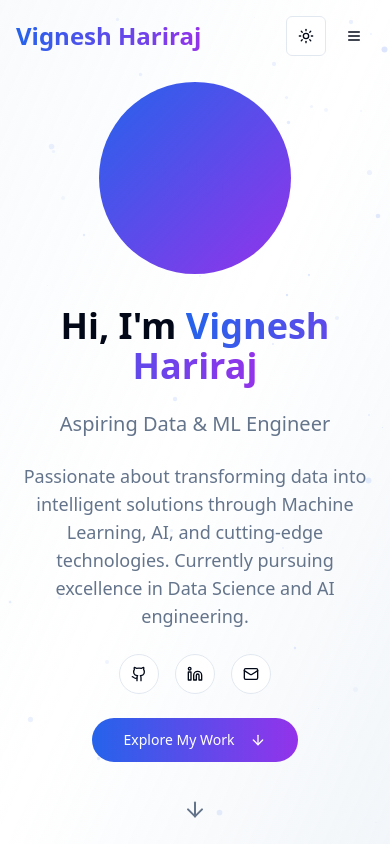
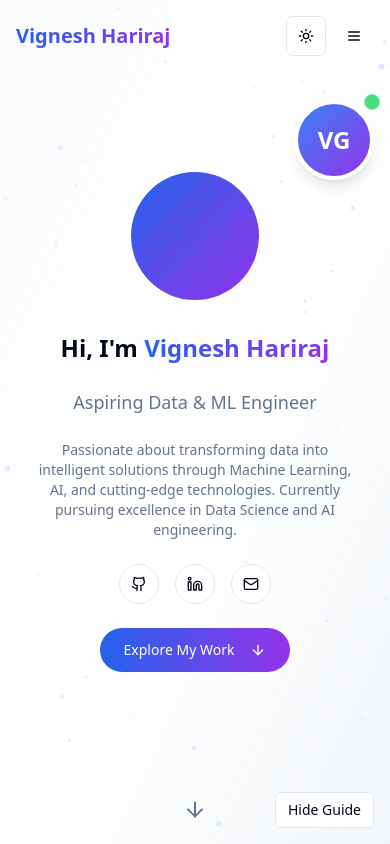
Before and after one commit to Vigneshhariraj/vignesh-ai-showcase-online, a React (Vite) app: page / in a window 390 px wide. Shown: the top 844 px of the page. Built offline with nearby package versions, Linux system fonts and the light colour scheme.

Commit message:
Fix: Improve responsiveness and add anime guide
- Ensure responsiveness across all screen sizes.
- Add an anime guide that follows the user while scrolling.
- Implement voice/word descriptions on hover/touch interactions.
- Integrate the anime character into the initial page layout.

```diff
--- a/src/components/AnimatedBackground.tsx
+++ b/src/components/AnimatedBackground.tsx
@@ -39,13 +39,21 @@ export function AnimatedBackground() {
 
   useEffect(() => {
     const animateParticles = () => {
-      setParticles(prev => prev.map(particle => ({
-        ...particle,
-        x: particle.x + particle.speedX,
-        y: particle.y + particle.speedY,
-        x: particle.x > window.innerWidth ? 0 : particle.x < 0 ? window.innerWidth : particle.x,
-        y: particle.y > window.innerHeight ? 0 : particle.y < 0 ? window.innerHeight : particle.y,
-      })));
+      setParticles(prev => prev.map(particle => {
+        let newX = particle.x + particle.speedX;
+        let newY = particle.y + particle.speedY;
+
+        if (newX > window.innerWidth) newX = 0;
+        if (newX < 0) newX = window.innerWidth;
+        if (newY > window.innerHeight) newY = 0;
+        if (newY < 0) newY = window.innerHeight;
+
+        return {
+          ...particle,
+          x: newX,
+          y: newY,
+        };
+      }));
     };
 
     const interval = setInterval(animateParticles, 50);
--- /dev/null
+++ b/src/components/AnimeGuide.tsx
@@ -0,0 +1,158 @@
+
+import { motion, AnimatePresence } from 'framer-motion';
+import { useState, useEffect } from 'react';
+import { MessageCircle, X, Volume2 } from 'lucide-react';
+import { Button } from '@/components/ui/button';
+import { Card } from '@/components/ui/card';
+
+interface GuideMessage {
+  text: string;
+  element?: string;
+}
+
+export function AnimeGuide() {
+  const [scrollY, setScrollY] = useState(0);
+  const [showMessage, setShowMessage] = useState(false);
+  const [currentMessage, setCurrentMessage] = useState<GuideMessage>({ text: "Hi! I'm your portfolio guide. Hover over elements to learn more!" });
+  const [isVisible, setIsVisible] = useState(true);
+
+  useEffect(() => {
+    const handleScroll = () => setScrollY(window.scrollY);
+    window.addEventListener('scroll', handleScroll);
+    return () => window.removeEventListener('scroll', handleScroll);
+  }, []);
+
+  const speakText = (text: string) => {
+    if ('speechSynthesis' in window) {
+      const utterance = new SpeechSynthesisUtterance(text);
+      utterance.rate = 0.8;
+      utterance.pitch = 1.1;
+      utterance.volume = 0.7;
+      speechSynthesis.speak(utterance);
+    }
+  };
+
+  const handleElementHover = (element: string, message: string) => {
+    setCurrentMessage({ text: message, element });
+    setShowMessage(true);
+    speakText(message);
+  };
+
+  useEffect(() => {
+    // Add hover listeners to elements
+    const elements = {
+      '[data-guide="hero"]': "Welcome to Vignesh's portfolio! This is where his journey begins.",
+      '[data-guide="about"]': "Here you'll learn about Vignesh's skills and expertise in AI and Data Science.",
+      '[data-guide="projects"]': "Check out these amazing projects showcasing technical capabilities!",
+      '[data-guide="education"]': "Vignesh's academic achievements and certifications are displayed here.",
+      '[data-guide="experience"]': "Professional experience and internship highlights are featured in this section.",
+      '[data-guide="contact"]': "Ready to connect? Use this form to get in touch with Vignesh!",
+      '[data-guide="social"]': "Connect with Vignesh on social platforms and GitHub.",
+      '[data-guide="theme"]': "Switch between light and dark themes for better viewing experience.",
+    };
+
+    const addListeners = () => {
+      Object.entries(elements).forEach(([selector, message]) => {
+        const element = document.querySelector(selector);
+        if (element) {
+          element.addEventListener('mouseenter', () => handleElementHover(selector, message));
+          element.addEventListener('mouseleave', () => setShowMessage(false));
+        }
+      });
+    };
+
+    // Delay to ensure DOM is ready
+    const timer = setTimeout(addListeners, 1000);
+    return () => clearTimeout(timer);
+  }, []);
+
+  if (!isVisible) return null;
+
+  return (
+    <>
+      {/* Anime Character */}
+      <motion.div
+        className="fixed right-4 z-50 pointer-events-none"
+        style={{
+          top: Math.min(100 + scrollY * 0.1, window.innerHeight - 200),
+        }}
+        initial={{ x: 100, opacity: 0 }}
+        animate={{ x: 0, opacity: 1 }}
+        transition={{ duration: 0.8, delay: 1 }}
+      >
+        <div className="relative">
+          {/* Anime Character SVG */}
+          <motion.div
+            className="w-20 h-20 bg-gradient-to-br from-blue-500 to-purple-600 rounded-full flex items-center justify-center shadow-lg border-4 border-white cursor-pointer pointer-events-auto"
+            whileHover={{ scale: 1.1 }}
+            whileTap={{ scale: 0.95 }}
+            onClick={() => setShowMessage(!showMessage)}
+          >
+            <div className="text-white text-2xl font-bold">VG</div>
+            {/* Anime-style eyes */}
+            <div className="absolute top-2 left-2 w-2 h-2 bg-white rounded-full animate-pulse"></div>
+            <div className="absolute top-2 right-2 w-2 h-2 bg-white rounded-full animate-pulse"></div>
+          </motion.div>
+
+          {/* Speech Bubble */}
+          <AnimatePresence>
+            {showMessage && (
+              <motion.div
+                initial={{ opacity: 0, scale: 0.8, x: 20 }}
+                animate={{ opacity: 1, scale: 1, x: 0 }}
+                exit={{ opacity: 0, scale: 0.8, x: 20 }}
+                className="absolute right-24 top-0 pointer-events-auto"
+              >
+                <Card className="p-3 max-w-xs bg-background/95 backdrop-blur border shadow-lg">
+                  <div className="flex items-start gap-2">
+                    <MessageCircle className="h-4 w-4 mt-0.5 text-blue-500 flex-shrink-0" />
+                    <div className="flex-1">
+                      <p className="text-sm text-foreground">{currentMessage.text}</p>
+                    </div>
+                    <Button
+                      variant="ghost"
+                      size="sm"
+                      className="h-6 w-6 p-0"
+                      onClick={() => speakText(currentMessage.text)}
+                    >
+                      <Volume2 className="h-3 w-3" />
+                    </Button>
+                    <Button
+                      variant="ghost"
+                      size="sm"
+                      className="h-6 w-6 p-0"
+                      onClick={() => setShowMessage(false)}
+                    >
+                      <X className="h-3 w-3" />
+                    </Button>
+                  </div>
+                  {/* Speech bubble tail */}
+                  <div className="absolute right-0 top-4 transform translate-x-1 -translate-y-1/2">
+                    <div className="w-0 h-0 border-l-8 border-l-border border-t-4 border-t-transparent border-b-4 border-b-transparent"></div>
+                  </div>
+                </Card>
+              </motion.div>
+            )}
+          </AnimatePresence>
+
+          {/* Floating animation indicator */}
+          <motion.div
+            className="absolute -top-1 -right-1 w-3 h-3 bg-green-400 rounded-full"
+            animate={{ scale: [1, 1.3, 1] }}
+            transition={{ duration: 2, repeat: Infinity }}
+          />
+        </div>
+      </motion.div>
+
+      {/* Toggle Button */}
+      <Button
+        variant="outline"
+        size="sm"
+        className="fixed bottom-4 right-4 z-50"
+        onClick={() => setIsVisible(!isVisible)}
+      >
+        {isVisible ? 'Hide Guide' : 'Show Guide'}
+      </Button>
+    </>
+  );
+}
--- a/src/components/Header.tsx
+++ b/src/components/Header.tsx
@@ -50,7 +50,7 @@ export function Header() {
           <motion.div
             initial={{ opacity: 0 }}
             animate={{ opacity: 1 }}
-            className="text-2xl font-bold bg-gradient-to-r from-blue-600 to-purple-600 bg-clip-text text-transparent"
+            className="text-xl sm:text-2xl font-bold bg-gradient-to-r from-blue-600 to-purple-600 bg-clip-text text-transparent"
           >
             Vignesh Hariraj
           </motion.div>
@@ -67,12 +67,16 @@ export function Header() {
                 <span className="absolute -bottom-1 left-0 w-0 h-0.5 bg-blue-600 transition-all group-hover:w-full" />
               </button>
             ))}
-            <ThemeToggle />
+            <div data-guide="theme">
+              <ThemeToggle />
+            </div>
           </nav>
 
           {/* Mobile Menu Button */}
           <div className="md:hidden flex items-center space-x-2">
-            <ThemeToggle />
+            <div data-guide="theme">
+              <ThemeToggle />
+            </div>
             <Button
               variant="ghost"
               size="icon"
--- a/src/components/Hero.tsx
+++ b/src/components/Hero.tsx
@@ -9,7 +9,7 @@ export function Hero() {
   };
 
   return (
-    <section id="home" className="min-h-screen flex items-center justify-center relative">
+    <section id="home" className="min-h-screen flex items-center justify-center relative" data-guide="hero">
       <div className="container mx-auto px-4 text-center">
         <motion.div
           initial={{ opacity: 0, y: 50 }}
@@ -17,14 +17,14 @@ export function Hero() {
           transition={{ duration: 0.8 }}
           className="space-y-6"
         >
-          {/* Profile Image */}
+          {/* Profile Image - Responsive sizing */}
           <motion.div
             initial={{ scale: 0, rotate: 180 }}
             animate={{ scale: 1, rotate: 0 }}
             transition={{ duration: 1, delay: 0.2 }}
-            className="mx-auto w-48 h-48 rounded-full bg-gradient-to-br from-blue-600 to-purple-600 p-1 mb-8"
+            className="mx-auto w-32 h-32 sm:w-40 sm:h-40 md:w-48 md:h-48 rounded-full bg-gradient-to-br from-blue-600 to-purple-600 p-1 mb-8 relative z-10"
           >
-            <div className="w-full h-full rounded-full bg-background flex items-center justify-center text-6xl font-bold bg-gradient-to-br from-blue-600 to-purple-600 bg-clip-text text-transparent">
+            <div className="w-full h-full rounded-full bg-background flex items-center justify-center text-3xl sm:text-4xl md:text-6xl font-bold bg-gradient-to-br from-blue-600 to-purple-600 bg-clip-text text-transparent">
               VH
             </div>
           </motion.div>
@@ -33,7 +33,7 @@ export function Hero() {
             initial={{ opacity: 0, y: 20 }}
             animate={{ opacity: 1, y: 0 }}
             transition={{ delay: 0.4 }}
-            className="text-4xl md:text-6xl font-bold mb-4"
+            className="text-2xl sm:text-3xl md:text-4xl lg:text-6xl font-bold mb-4 relative z-10"
           >
             Hi, I'm{' '}
             <span className="bg-gradient-to-r from-blue-600 to-purple-600 bg-clip-text text-transparent">
@@ -45,7 +45,7 @@ export function Hero() {
             initial={{ opacity: 0, y: 20 }}
             animate={{ opacity: 1, y: 0 }}
             transition={{ delay: 0.6 }}
-            className="text-xl md:text-2xl text-muted-foreground mb-8"
+            className="text-lg sm:text-xl md:text-2xl text-muted-foreground mb-8"
           >
             Aspiring Data & ML Engineer
           </motion.p>
@@ -54,7 +54,7 @@ export function Hero() {
             initial={{ opacity: 0, y: 20 }}
             animate={{ opacity: 1, y: 0 }}
             transition={{ delay: 0.8 }}
-            className="text-lg text-muted-foreground max-w-2xl mx-auto mb-8"
+            className="text-sm sm:text-base md:text-lg text-muted-foreground max-w-2xl mx-auto mb-8 px-4"
           >
             Passionate about transforming data into intelligent solutions through
             Machine Learning, AI, and cutting-edge technologies. Currently pursuing
@@ -67,6 +67,7 @@ export function Hero() {
             animate={{ opacity: 1, y: 0 }}
             transition={{ delay: 1 }}
             className="flex justify-center space-x-4 mb-8"
+            data-guide="social"
           >
             <Button
               variant="outline"
@@ -102,7 +103,7 @@ export function Hero() {
           >
             <Button
               size="lg"
-              className="bg-gradient-to-r from-blue-600 to-purple-600 hover:from-blue-700 hover:to-purple-700 text-white rounded-full px-8 py-3"
+              className="bg-gradient-to-r from-blue-600 to-purple-600 hover:from-blue-700 hover:to-purple-700 text-white rounded-full px-6 sm:px-8 py-3 text-sm sm:text-base"
               onClick={scrollToAbout}
             >
               Explore My Work
--- a/src/pages/Index.tsx
+++ b/src/pages/Index.tsx
@@ -9,6 +9,7 @@ import { Education } from '@/components/Education';
 import { Experience } from '@/components/Experience';
 import { Contact } from '@/components/Contact';
 import { Footer } from '@/components/Footer';
+import { AnimeGuide } from '@/components/AnimeGuide';
 
 const Index = () => {
   return (
@@ -18,13 +19,24 @@ const Index = () => {
         <div className="relative z-10">
           <Header />
           <Hero />
-          <About />
-          <Projects />
-          <Education />
-          <Experience />
-          <Contact />
+          <div data-guide="about">
+            <About />
+          </div>
+          <div data-guide="projects">
+            <Projects />
+          </div>
+          <div data-guide="education">
+            <Education />
+          </div>
+          <div data-guide="experience">
+            <Experience />
+          </div>
+          <div data-guide="contact">
+            <Contact />
+          </div>
           <Footer />
         </div>
+        <AnimeGuide />
       </div>
     </ThemeProvider>
   );
```
